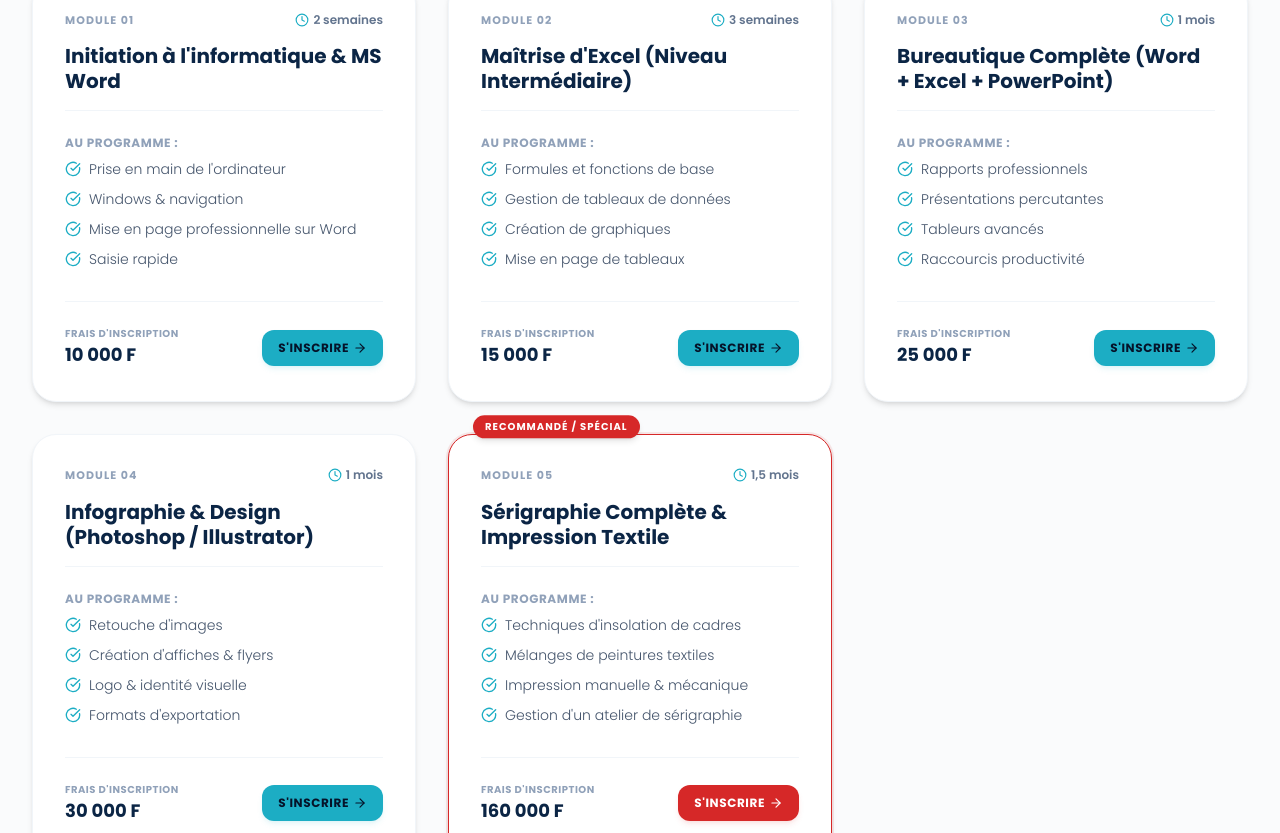
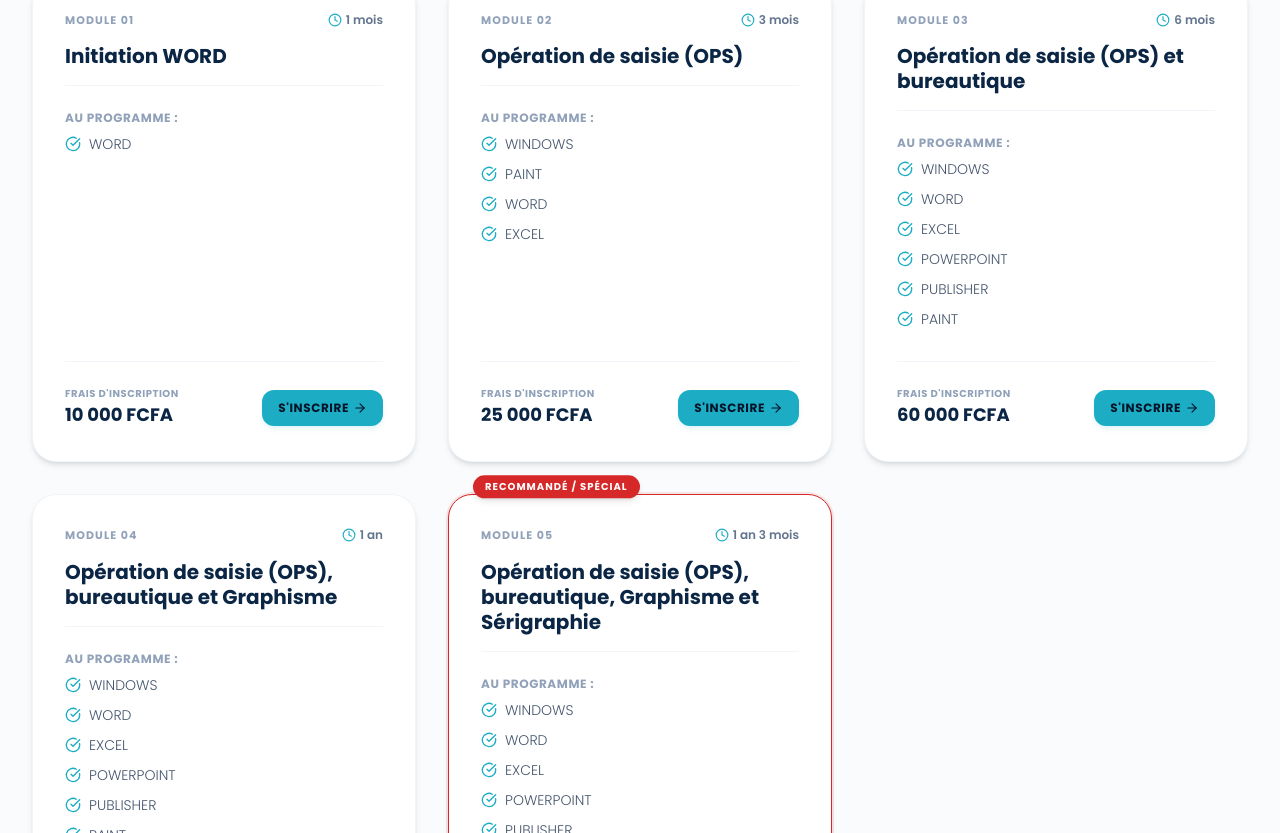
Before and after one commit to joviale1/association-leaders-informaticiens, a React (Vite) app: page / in a window 1280 px wide. Shown: the part 4207-5040 px from the top of the page. Built offline with nearby package versions, Linux system fonts and the light colour scheme.

Commit message:
perf: update social metadata and training catalog
- Optimized Open Graph and Twitter meta tags for better preview rendering.
- Updated the training program list with revised course titles, durations, and pricing.

```diff
--- a/index.html
+++ b/index.html
@@ -16,19 +16,19 @@
     <meta property="og:site_name" content="ALI Bénin" />
     <meta property="og:title" content="ALI — Association des Leaders Informaticiens" />
     <meta property="og:description" content="Ensemble, on est plus fort ! Découvrez l'annuaire, les formations et les événements de l'ALI Bénin." />
-    <meta property="og:image" content="https://ali-benin.vercel.app/logo.jpg" />
-    <meta property="og:image:secure_url" content="https://ali-benin.vercel.app/logo.jpg" />
+    <meta property="og:image" content="/og-image.jpg" />
+    <meta property="og:image:secure_url" content="/og-image.jpg" />
     <meta property="og:image:type" content="image/jpeg" />
-    <meta property="og:image:width" content="1080" />
-    <meta property="og:image:height" content="1080" />
-    <meta property="og:url" content="https://ali-benin.vercel.app/" />
+    <meta property="og:image:width" content="1200" />
+    <meta property="og:image:height" content="630" />
+    <meta property="og:url" content="/" />
     <meta property="og:type" content="website" />
 
     <!-- Twitter Card -->
-    <meta name="twitter:card" content="summary" />
+    <meta name="twitter:card" content="summary_large_image" />
     <meta name="twitter:title" content="ALI — Association des Leaders Informaticiens" />
     <meta name="twitter:description" content="Ensemble, on est plus fort ! Découvrez l'annuaire, les formations et les événements de l'ALI Bénin." />
-    <meta name="twitter:image" content="https://ali-benin.vercel.app/logo.jpg" />
+    <meta name="twitter:image" content="/og-image.jpg" />
 
     <link rel="manifest" href="/manifest.json" />
   </head>
--- a/src/config.ts
+++ b/src/config.ts
@@ -183,38 +183,38 @@ export const ALI_CONFIG = {
   formations: [
     {
       id: "f1",
-      title: "Initiation à l'informatique & MS Word",
-      duration: "2 semaines",
-      price: "10 000 F",
-      details: ["Prise en main de l'ordinateur", "Windows & navigation", "Mise en page professionnelle sur Word", "Saisie rapide"]
+      title: "Initiation WORD",
+      duration: "1 mois",
+      price: "10 000 FCFA",
+      details: ["WORD"]
     },
     {
       id: "f2",
-      title: "Maîtrise d'Excel (Niveau Intermédiaire)",
-      duration: "3 semaines",
-      price: "15 000 F",
-      details: ["Formules et fonctions de base", "Gestion de tableaux de données", "Création de graphiques", "Mise en page de tableaux"]
+      title: "Opération de saisie (OPS)",
+      duration: "3 mois",
+      price: "25 000 FCFA",
+      details: ["WINDOWS", "PAINT", "WORD", "EXCEL"]
     },
     {
       id: "f3",
-      title: "Bureautique Complète (Word + Excel + PowerPoint)",
-      duration: "1 mois",
-      price: "25 000 F",
-      details: ["Rapports professionnels", "Présentations percutantes", "Tableurs avancés", "Raccourcis productivité"]
+      title: "Opération de saisie (OPS) et bureautique",
+      duration: "6 mois",
+      price: "60 000 FCFA",
+      details: ["WINDOWS", "WORD", "EXCEL", "POWERPOINT", "PUBLISHER", "PAINT"]
     },
     {
       id: "f4",
-      title: "Infographie & Design (Photoshop / Illustrator)",
-      duration: "1 mois",
-      price: "30 000 F",
-      details: ["Retouche d'images", "Création d'affiches & flyers", "Logo & identité visuelle", "Formats d'exportation"]
+      title: "Opération de saisie (OPS), bureautique et Graphisme",
+      duration: "1 an",
+      price: "130 000 FCFA",
+      details: ["WINDOWS", "WORD", "EXCEL", "POWERPOINT", "PUBLISHER", "PAINT", "INTERNET", "PHOTOSHOP", "In DESIGN"]
     },
     {
       id: "f5",
-      title: "Sérigraphie Complète & Impression Textile",
-      duration: "1,5 mois",
-      price: "160 000 F",
-      details: ["Techniques d'insolation de cadres", "Mélanges de peintures textiles", "Impression manuelle & mécanique", "Gestion d'un atelier de sérigraphie"]
+      title: "Opération de saisie (OPS), bureautique, Graphisme et Sérigraphie",
+      duration: "1 an 3 mois",
+      price: "160 000 FCFA",
+      details: ["WINDOWS", "WORD", "EXCEL", "POWERPOINT", "PUBLISHER", "PAINT", "INTERNET", "PHOTOSHOP", "In DESIGN", "Sérigraphie"]
     }
   ] as TrainingModule[],
 
```
